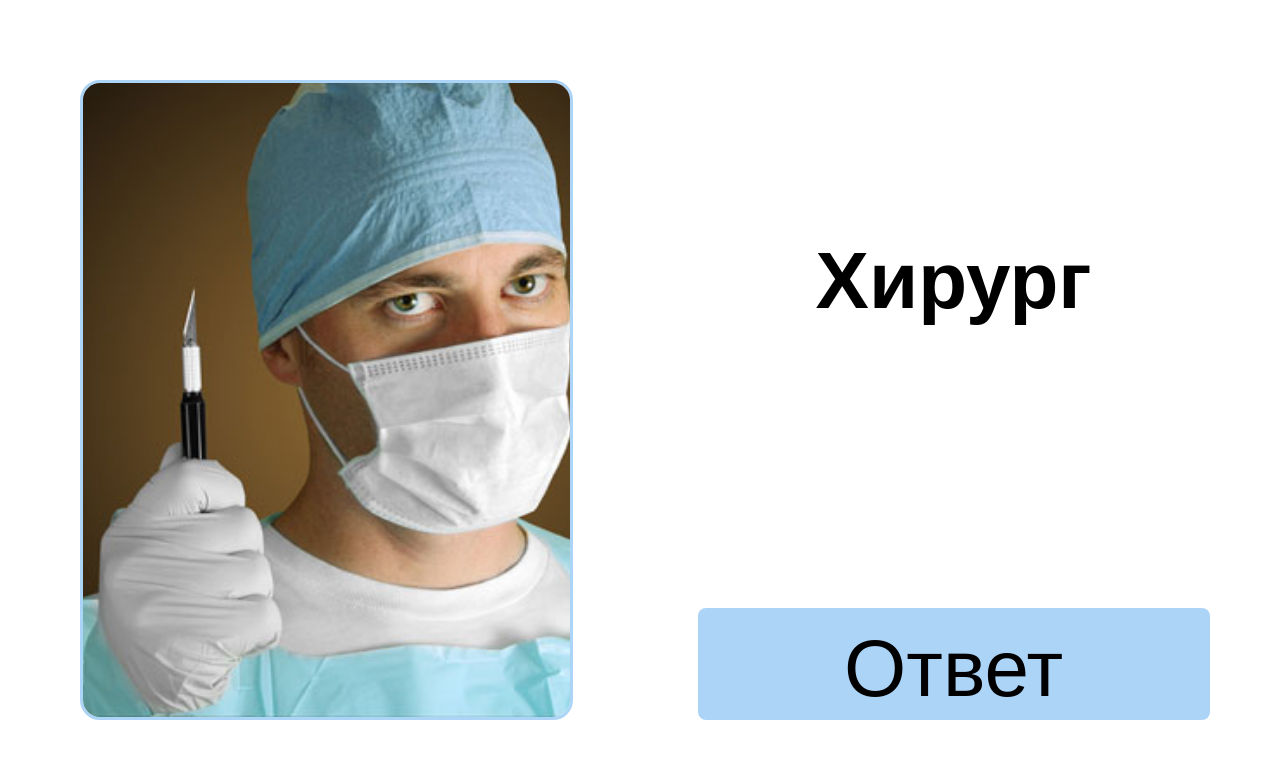
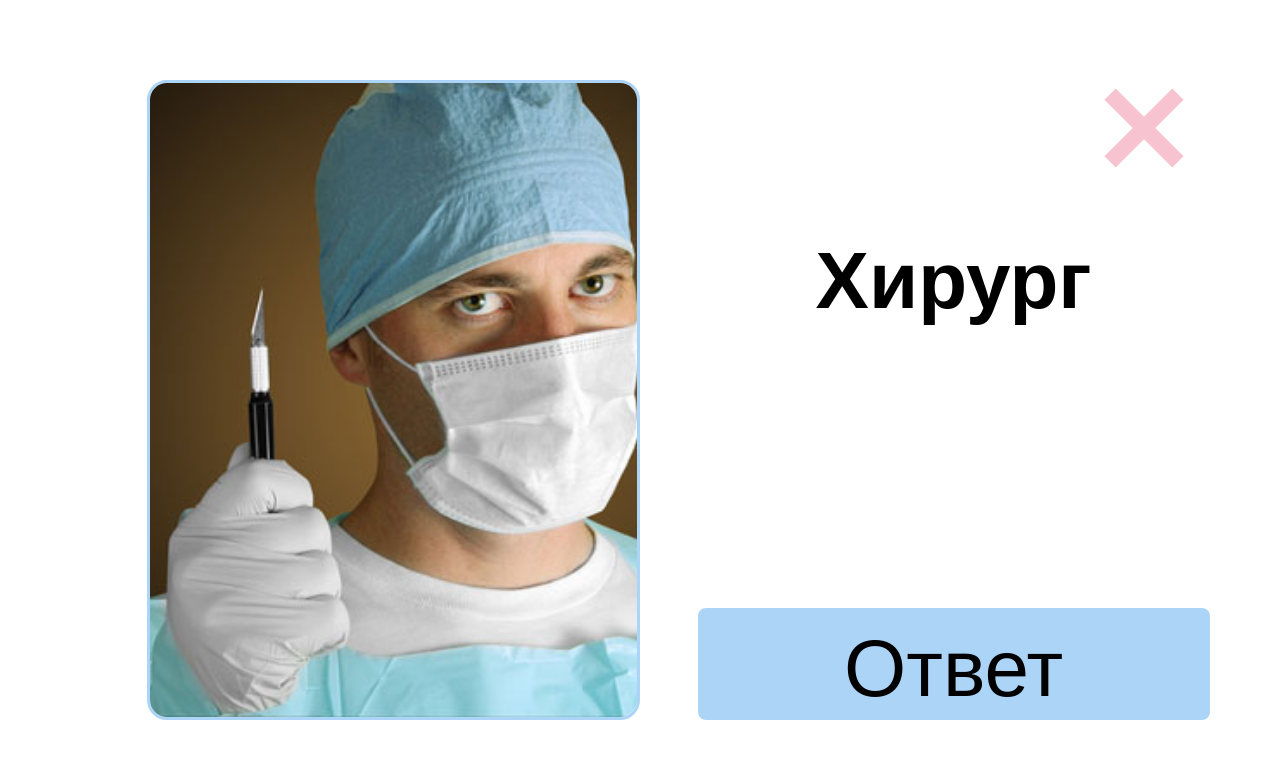
Before and after one commit to legavoron/english-scool, a React (Create React App) app: page /main/task in a window 1280 px wide. Shown: the top 758 px of the page. Built offline with nearby package versions, Linux system fonts and the light colour scheme.

Commit message:
add redirect from screensaver to main page, add btn close to task component

```diff
--- a/src/App.js
+++ b/src/App.js
@@ -12,7 +12,7 @@ import {Routes, Route} from 'react-router-dom'
 class App extends Component {
   state = {
     levels: {
-      unit0: false,
+      unit0: true,
       unit1: false,
       unit2: false,
       unit3: false,
--- a/src/components/levelsList/levelsList.css
+++ b/src/components/levelsList/levelsList.css
@@ -42,7 +42,7 @@
   }
   .close:after {
     transform: rotate(-45deg);
-  }
+}
 
 @media (orientation:landscape) {
     .levelsListContainer {
@@ -71,5 +71,5 @@
         height: 12vh;
         width: 2vh;
         background-color: #E93B69;
-      }
+    }
 }
--- a/src/components/screensaver/screensaver.js
+++ b/src/components/screensaver/screensaver.js
@@ -1,7 +1,17 @@
 import './screensaver.css';
 import logo from './img/english-card-logo.png';
+import React, { useEffect } from 'react'
+import { useNavigate } from 'react-router-dom';
+
 
 const Screensaver = () => {
+  const navigate = useNavigate()
+
+  useEffect(() => {
+    setTimeout(() => {
+      navigate('/main')
+    }, 2000)
+  }, [])
   return (
     <div className="screensaver">
         <div className="logoContainer">
--- a/src/components/task/task.css
+++ b/src/components/task/task.css
@@ -2,7 +2,6 @@
     display: flex;
     flex-direction: column;
     align-items: center;
-    /* justify-content: space-between; */
     width: 100%;
     height: 100%;
     position: relative;
@@ -11,7 +10,7 @@
 .taskImageContainer {
     width: 80vw;
     height: 64vw;
-    margin-top: 10vw;
+    margin-top: 20vw;
     border-radius: 20px;
     display: flex;
     align-items: center;
@@ -63,6 +62,33 @@
     background-color: #D4D3F4;
 }
 
+.close {
+    position: absolute;
+    right: 10vw;
+    top: 10vw;
+    width: 10vw;
+    height: 10vw;
+    opacity: 0.3;
+    cursor: pointer;
+  }
+  .close:active {
+    opacity: 1;
+  }
+  .close:before, .close:after {
+    position: absolute;
+    left: 5vw;
+    content: ' ';
+    height: 8vw;
+    width: 1vw;
+    background-color: #E93B69;
+  }
+  .close:before {
+    transform: rotate(45deg);
+  }
+  .close:after {
+    transform: rotate(-45deg);
+}
+
 @media (orientation:landscape) {
 
     .task {
@@ -100,4 +126,24 @@
         position: absolute;
         bottom: 10vh;
     }
+    .close {
+        position: absolute;
+        right: 10vh;
+        top: 10vh;
+        width: 10vw;
+        height: 10vh;
+        opacity: 0.3;
+        cursor: pointer;
+      }
+      .close:active {
+        opacity: 1;
+      }
+      .close:before, .close:after {
+        position: absolute;
+        left: 5vw;
+        content: ' ';
+        height: 12vh;
+        width: 2vh;
+        background-color: #E93B69;
+    }
 }
--- a/src/components/task/task.js
+++ b/src/components/task/task.js
@@ -1,6 +1,8 @@
 import './task.css';
 import question from './img/question.png';
 import surgeon from './img/surgeon.jpg';
+import {NavLink} from 'react-router-dom';
+
 
 const Task = () => {
 
@@ -8,6 +10,11 @@ const Task = () => {
 
     return (
         <div className="task">
+            <NavLink to="/main">
+                <div className="close">
+
+                </div>
+            </NavLink>
             <div className={classesImageContainer.join(' ')}>
                 <img src={surgeon} alt="question image" className='taskImage'/>
             </div>
```
Lines whose indentation alone changed are shown as unchanged.
